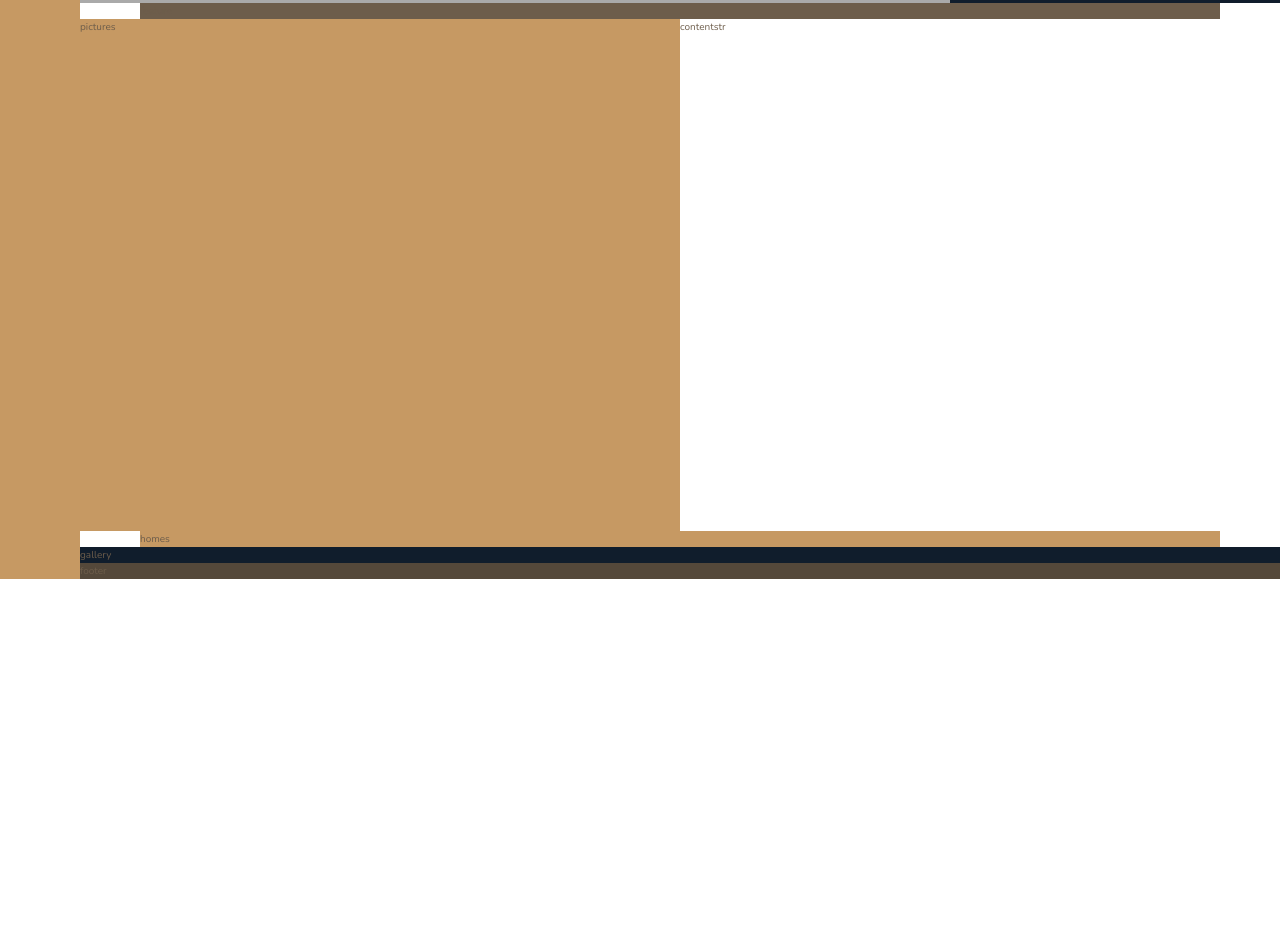
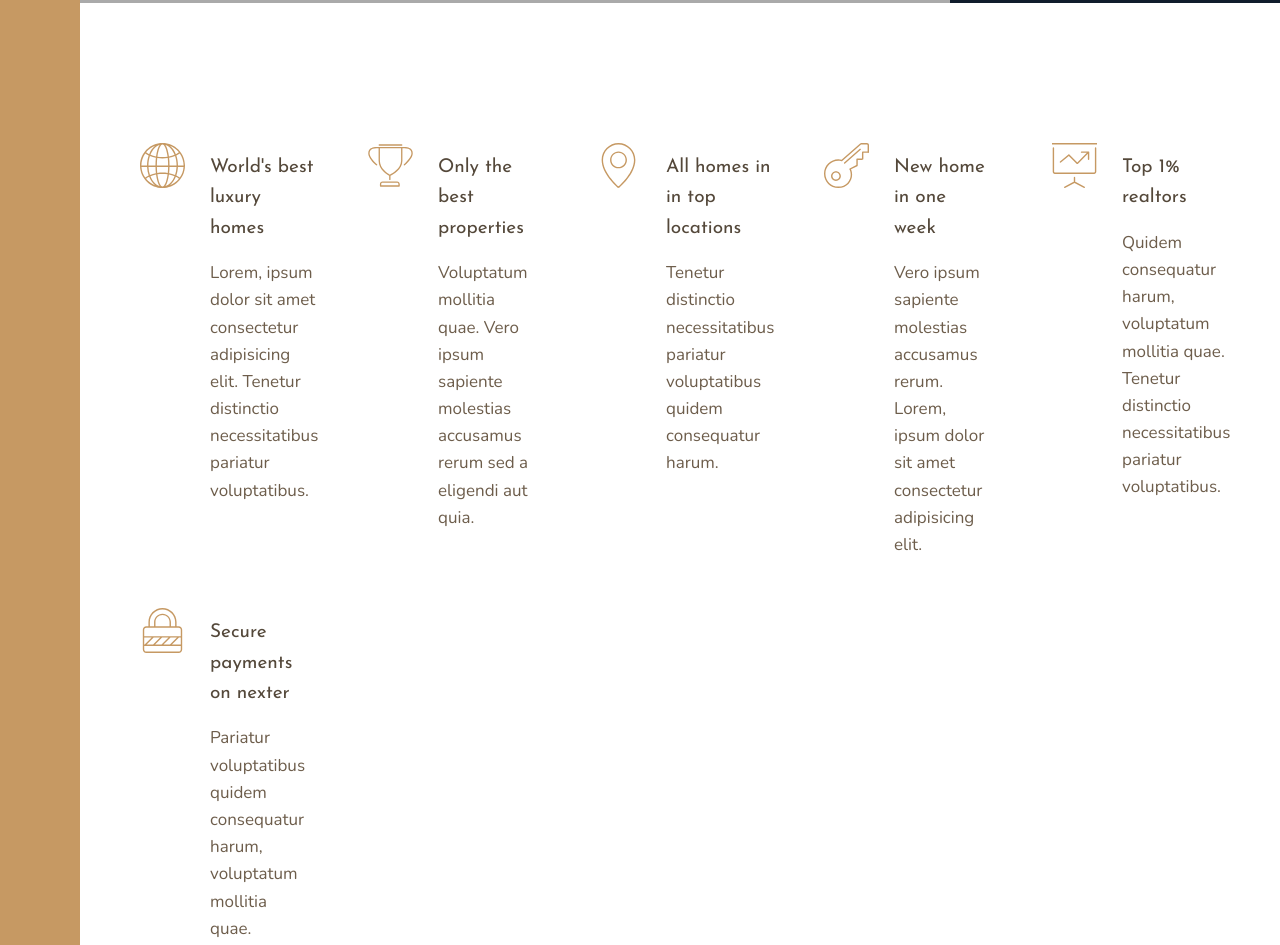
Before and after one commit to abdelghanyMh/Nexter, a website: page index.html in a window 1280 px wide. Shown: the part 637-1582 px from the top of the page. Before the commit the page ends 1216 px from the top, so only its background shows below. Drawn offline with nearby package versions, Linux system fonts and the light colour scheme.

Commit message:
add: features markup&style

```diff
--- a/index.html
+++ b/index.html
@@ -8,7 +8,7 @@
 
     <link href="https://fonts.googleapis.com/css?family=Josefin+Sans:300,400,400i|Nunito:300,300i" rel="stylesheet">
     <link rel="stylesheet" href="dist/css/style.css">
-    <link rel="shortcut icon" type="image/png" href="img/favicon.png">
+    <link rel="shortcut icon" type="image/png" href="dist/img/favicon.png">
 
     <title>nexter &mdash; your home, your freedom</title>
 </head>
@@ -17,7 +17,65 @@
     <div class="sidebar">sidebar</div>
     <haeader class="header">haeader</haeader>
     <div class="realtors">realtors</div>
-    <section class="features">feature</section>
+    <section class="features">
+        <div class="feature">
+            <svg class="feature__icon">
+                <use xlink:href="dist/img/sprite.svg#icon-global"></use>
+            </svg>
+            <h4 class=" heading-4  heading-4--dark ">World's best luxury homes</h4>
+            <p class="feature__text">Lorem, ipsum dolor sit amet consectetur adipisicing elit. Tenetur distinctio
+                necessitatibus
+                pariatur voluptatibus.</p>
+        </div>
+
+        <div class="feature">
+            <svg class="feature__icon">
+                <use xlink:href="dist/img/sprite.svg#icon-trophy"></use>
+            </svg>
+            <h4 class=" heading-4  heading-4--dark ">Only the best properties</h4>
+            <p class="feature__text">Voluptatum mollitia quae. Vero ipsum sapiente molestias accusamus rerum sed a
+                eligendi aut
+                quia.</p>
+        </div>
+
+        <div class="feature">
+            <svg class="feature__icon">
+                <use xlink:href="dist/img/sprite.svg#icon-map-pin"></use>
+            </svg>
+            <h4 class=" heading-4  heading-4--dark ">All homes in in top locations</h4>
+            <p class="feature__text">Tenetur distinctio necessitatibus pariatur voluptatibus quidem consequatur harum.
+            </p>
+        </div>
+
+        <div class="feature">
+            <svg class="feature__icon">
+                <use xlink:href="dist/img/sprite.svg#icon-key"></use>
+            </svg>
+            <h4 class=" heading-4  heading-4--dark ">New home in one week</h4>
+            <p class="feature__text">Vero ipsum sapiente molestias accusamus rerum. Lorem, ipsum dolor sit amet
+                consectetur
+                adipisicing elit.</p>
+        </div>
+
+        <div class="feature">
+            <svg class="feature__icon">
+                <use xlink:href="dist/img/sprite.svg#icon-presentation"></use>
+            </svg>
+            <h4 class=" heading-4  heading-4--dark ">Top 1% realtors</h4>
+            <p class="feature__text">Quidem consequatur harum, voluptatum mollitia quae. Tenetur distinctio
+                necessitatibus
+                pariatur voluptatibus.</p>
+        </div>
+
+        <div class="feature">
+            <svg class="feature__icon">
+                <use xlink:href="dist/img/sprite.svg#icon-lock"></use>
+            </svg>
+            <h4 class=" heading-4  heading-4--dark ">Secure payments on nexter</h4>
+            <p class="feature__text">Pariatur voluptatibus quidem consequatur harum, voluptatum mollitia quae.</p>
+        </div>
+
+    </section>
     <div class="story__pictures">pictures</div>
     <div class="story__content">contentstr</div>
     <section class="homes">homes</section>
--- a/sass/base/_typography.sass
+++ b/sass/base/_typography.sass
@@ -0,0 +1,17 @@
+@use '../abstracts'
+%heading
+    font-family: abstracts.$font-display
+    font-weight: 400
+.heading-1
+    @extend %heading
+.heading-2
+    @extend %heading
+.heading-3
+    @extend %heading
+.heading-4
+    @extend %heading
+    font-size: 1.9rem
+    &--light
+        color: abstracts.$grey-light-1
+    &--dark
+        color: abstracts.$grey-dark-1
--- a/sass/components/_features.sass
+++ b/sass/components/_features.sass
@@ -1,4 +1,27 @@
 @use '../abstracts'
 .features
-    background-color: abstracts.$grey-dark-2
     grid-column: center-start / center-end
+
+    margin: 15rem 0
+
+    display: grid
+    // grid-template-columns: repeat(3 , 1fr)
+    //responsive colums
+    grid-template-columns: repeat( auto-fit  , minmax(15rem, 1fr) )
+    grid-gap: 6rem
+
+    /*remove space betwen heading and the text when the grid shrink */
+    align-items: start
+
+.feature
+    display: grid
+    grid-template-columns: min-content 1fr
+    gap: 1.5rem 2.5rem
+    &__icon
+        grid-row: 1 / span 2
+        fill: abstracts.$primary
+        width: 4.5rem
+        height: 4.5rem
+        transform: translateY(-1rem)
+    &__text
+        font-size: 1.7rem
```
Also changed, not shown: dist/css/style.css, 1 other file.
